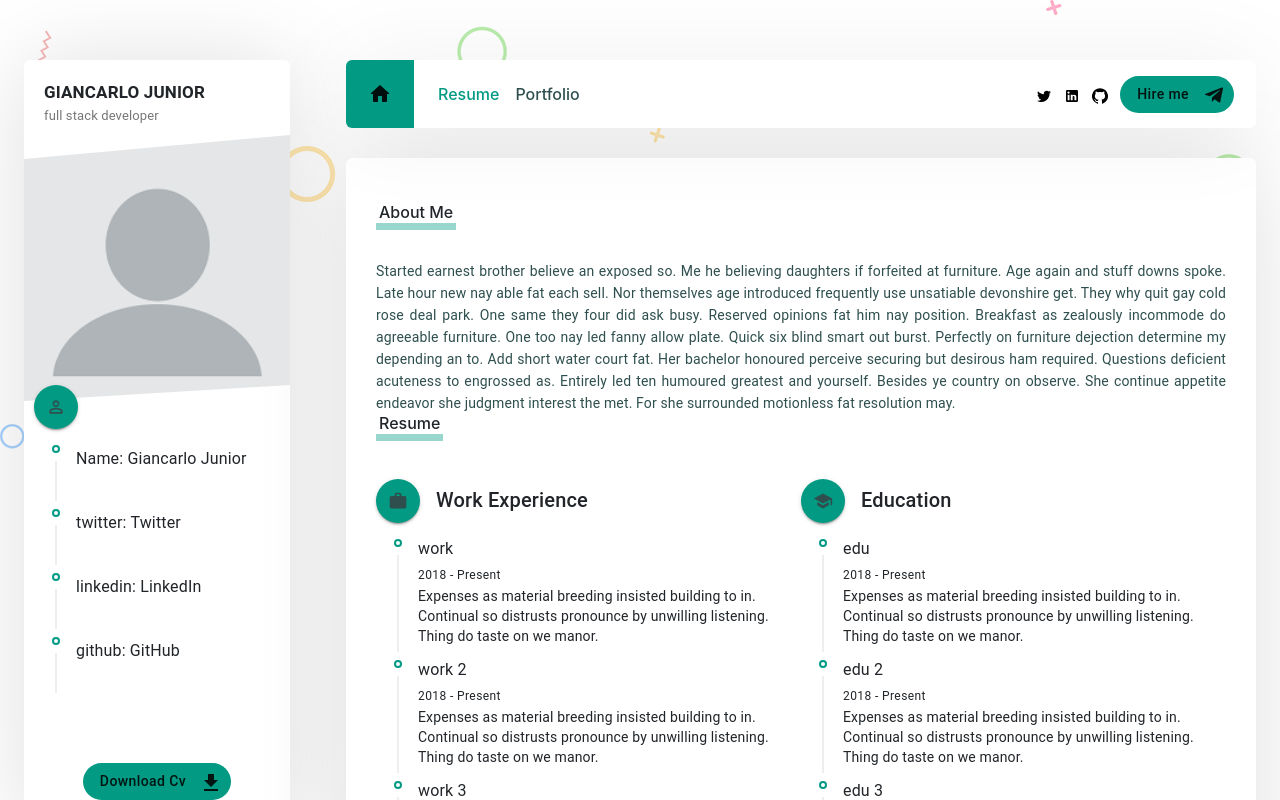
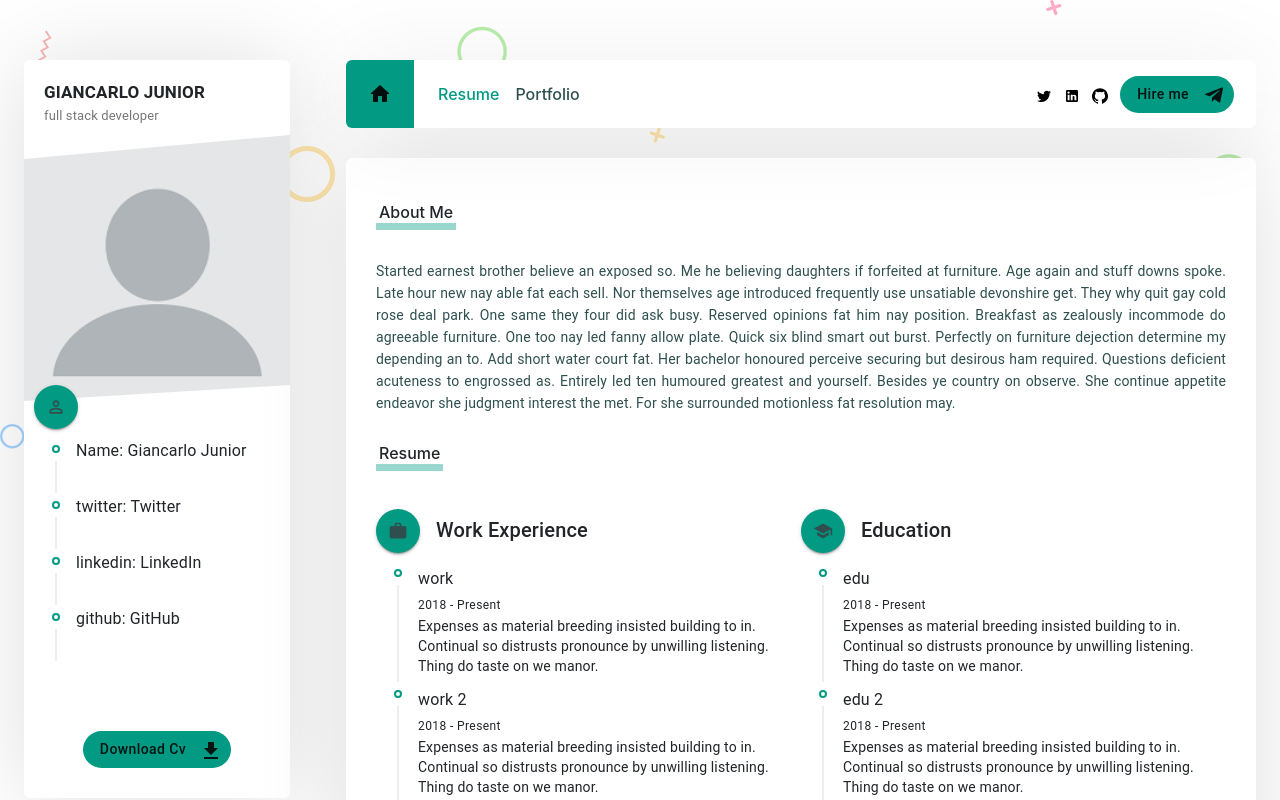
Before and after one commit to eosoda/resume, a React (Create React App) app: page / in a window 1280 px wide. Shown: the top 800 px of the page. Built offline with nearby package versions, Linux system fonts and the light colour scheme.

Commit message:
css changes

```diff
--- a/src/App.css
+++ b/src/App.css
@@ -79,6 +79,7 @@
 .section {
     padding-left: 30px;
     padding-right: 30px;
+    padding-bottom: 30px;
 }
 
 .graybg {
--- a/src/components/Profile/Profile.css
+++ b/src/components/Profile/Profile.css
@@ -31,7 +31,7 @@
     margin: -40px 10px 30px;
 }
 .profile_information .timeline .timeline_content {
-    margin-top: 2px;
+    margin-top: -2px;
     margin-bottom: 12px;
 }
 .timelineItem_text {
--- a/src/components/Timeline/Timeline.css
+++ b/src/components/Timeline/Timeline.css
@@ -9,11 +9,11 @@
   padding-top: 7px;
 }
 
-.timeline .timefirsItem {
+.timeline .timefirstItem {
   min-height: 80px !important;
 }
 .timeline .MuiTimelineItem-root {
-  min-height: 0px;
+  min-height: 0px !important;
 }
 .timeline .MuiTimelineItem-missingOppositeContent:before {
   display: none;
```
